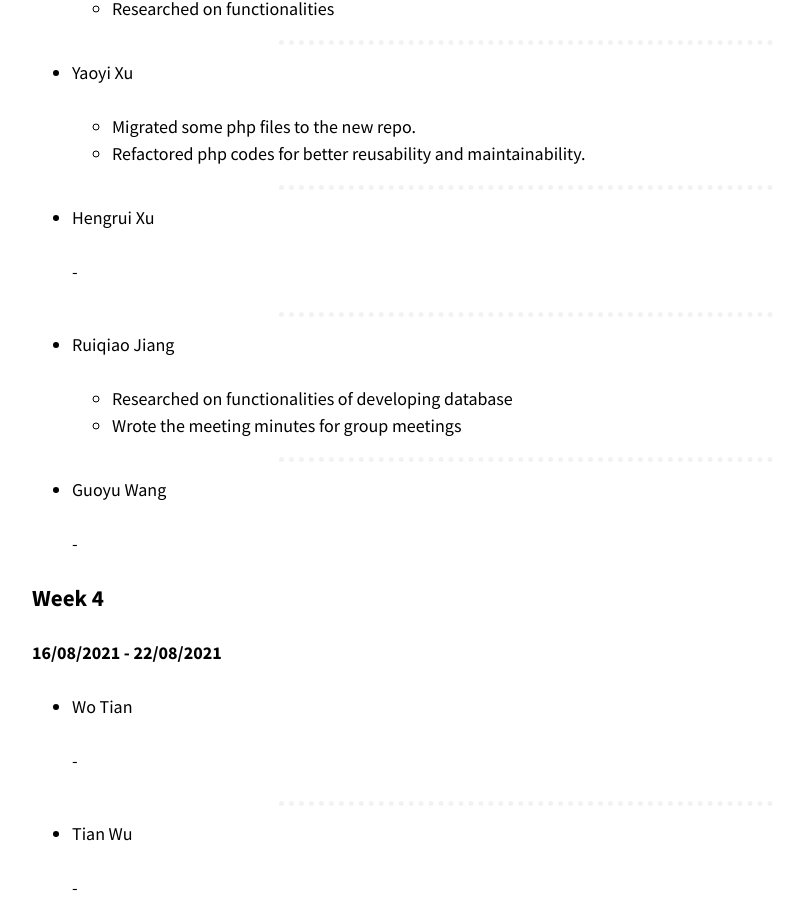
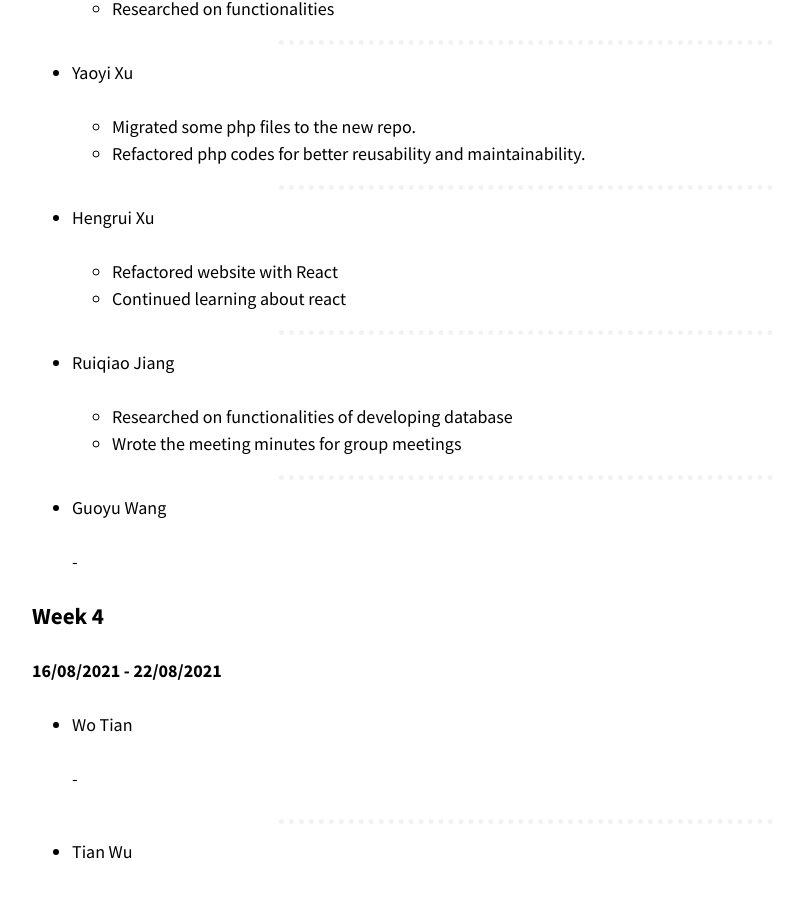
Before and after one commit to optofab/optofab.github.io, a Jekyll site: the page built from logs.md, in a window 1280 px wide and 900 px high, scrolled down 14626 px. Shown: the whole window, without its empty margins (114-917 px from the left). Built offline with Jekyll 4.4.1, drawn with Linux system fonts in a browser that asks for light colours; nearby versions of some CDN libraries; emoji names are drawn with the system emoji font.

Commit message:
Update logs.md

```diff
--- a/logs.md
+++ b/logs.md
@@ -566,7 +566,8 @@ Our team:
 
 - Hengrui Xu
 
-  -
+  - Refactored website with React
+  - Continued learning about react
 
 <hr class="hr-dotted">
 
```
